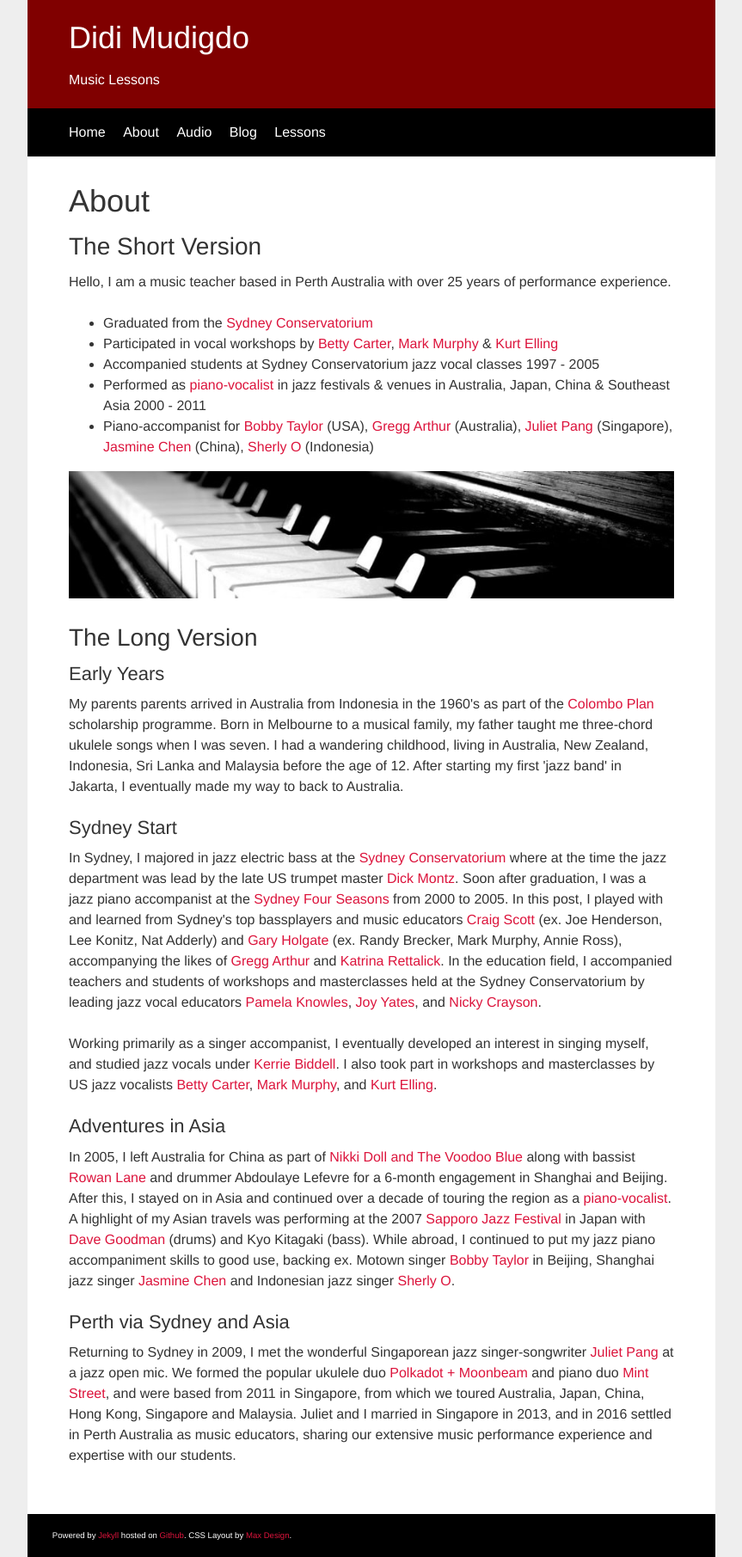
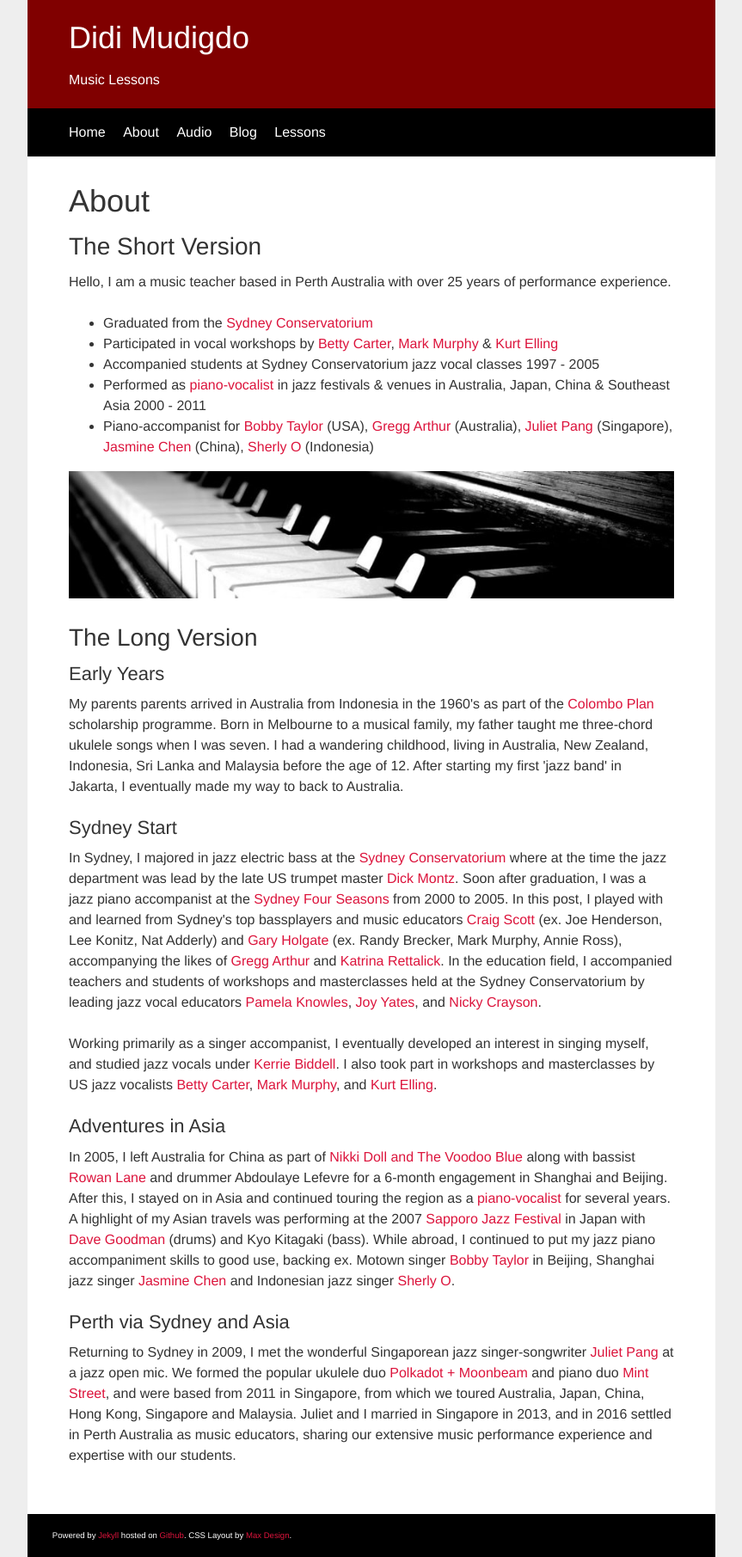
Before and after one commit to didijazz/didijazz.github.io, a Jekyll site: the page built from about/index.html, in a window 1280 px wide. Shown: the whole page at 86% size, without its empty margins (208-1071 px from the left). Built offline with Jekyll 4.4.1, drawn with Linux system fonts in a browser that asks for light colours.

Commit message:
edited about

```diff
--- a/about/index.html
+++ b/about/index.html
@@ -24,7 +24,7 @@ title: About - Didi Mudigdo
 <p>Working primarily as a singer accompanist, I eventually developed an interest in singing myself, and studied jazz vocals under <a href="http://www.smh.com.au/comment/obituaries/kerrie-biddell-the-first-lady-of-australian-jazz-20140909-10eaff.html" target="_blank">Kerrie Biddell</a>. I also took part in workshops and masterclasses by US jazz vocalists <a href="https://en.wikipedia.org/wiki/Betty_Carter" target="_blank">Betty Carter</a>, <a href="https://en.wikipedia.org/wiki/Mark_Murphy_%28singer%29" target="_blank">Mark Murphy</a>, and <a href="https://en.wikipedia.org/wiki/Kurt_Elling" target="_blank">Kurt Elling</a>.</p>
 
 <h3><a id="Adventures_in_Asia_24"></a>Adventures in Asia</h3>
-<p>In 2005, I left Australia for China as part of <a href="http://www.nikkidoll.com/" target="_blank">Nikki Doll and The Voodoo Blue</a> along with bassist <a href="http://www.markbass.it/artist_detail.php?id=1141">Rowan Lane</a> and drummer Abdoulaye Lefevre for a 6-month engagement in Shanghai and Beijing. After this, I stayed on in Asia and continued over a decade of touring the region as a <a href="pressposters.html">piano-vocalist</a>. A highlight of my Asian travels was performing at the 2007 <a href="http://sapporocityjazz.jp/" target="_blank">Sapporo Jazz Festival</a> in Japan with <a href="http://davegoodman.com.au/" target="_blank">Dave Goodman</a> (drums) and Kyo Kitagaki (bass). While abroad, I continued to put my jazz piano accompaniment skills to good use, backing ex. Motown singer <a href="https://en.wikipedia.org/wiki/Bobby_Taylor_%26_the_Vancouvers" target="_blank">Bobby Taylor</a> in Beijing, Shanghai jazz singer <a href="https://www.facebook.com/jasminechenmusic/" target="_blank">Jasmine Chen</a> and Indonesian jazz singer <a href="https://id.wikipedia.org/wiki/Sherly_O" target="_blank">Sherly O</a>.</p>
+<p>In 2005, I left Australia for China as part of <a href="http://www.nikkidoll.com/" target="_blank">Nikki Doll and The Voodoo Blue</a> along with bassist <a href="http://www.markbass.it/artist_detail.php?id=1141">Rowan Lane</a> and drummer Abdoulaye Lefevre for a 6-month engagement in Shanghai and Beijing. After this, I stayed on in Asia and continued touring the region as a <a href="pressposters.html">piano-vocalist</a> for several years. A highlight of my Asian travels was performing at the 2007 <a href="http://sapporocityjazz.jp/" target="_blank">Sapporo Jazz Festival</a> in Japan with <a href="http://davegoodman.com.au/" target="_blank">Dave Goodman</a> (drums) and Kyo Kitagaki (bass). While abroad, I continued to put my jazz piano accompaniment skills to good use, backing ex. Motown singer <a href="https://en.wikipedia.org/wiki/Bobby_Taylor_%26_the_Vancouvers" target="_blank">Bobby Taylor</a> in Beijing, Shanghai jazz singer <a href="https://www.facebook.com/jasminechenmusic/" target="_blank">Jasmine Chen</a> and Indonesian jazz singer <a href="https://id.wikipedia.org/wiki/Sherly_O" target="_blank">Sherly O</a>.</p>
 
 <h3><a id="Perth_via_Sydney_and_Asia_28"></a>Perth via Sydney and Asia</h3>
 <p>Returning to Sydney in 2009, I met the wonderful Singaporean jazz singer-songwriter <a href="http://julietpang.net" target="_blank">Juliet Pang</a> at a jazz open mic. We formed the popular ukulele duo <a href="http://facebook.com/apugnosedream" target="_blank">Polkadot + Moonbeam</a> and piano duo <a href="http://facebook.com/wearemint" target="_blank">Mint Street</a>, and were based from 2011 in Singapore, from which we toured Australia, Japan, China, Hong Kong, Singapore and Malaysia. Juliet and I married in Singapore in 2013, and in 2016 settled in Perth Australia as music educators, sharing our extensive music performance experience and expertise with our students.</p>
```
